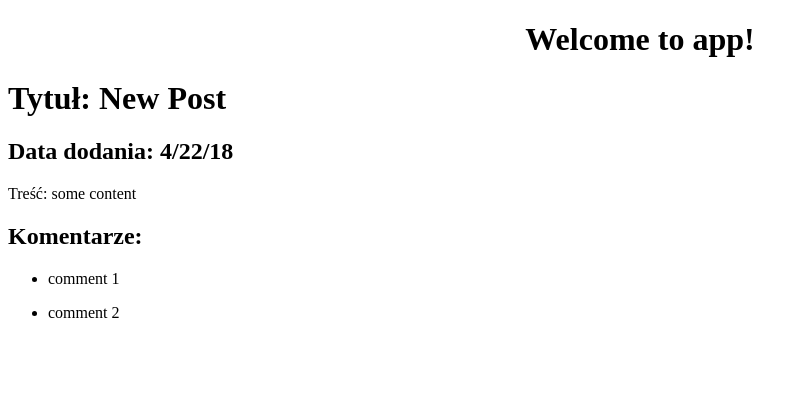
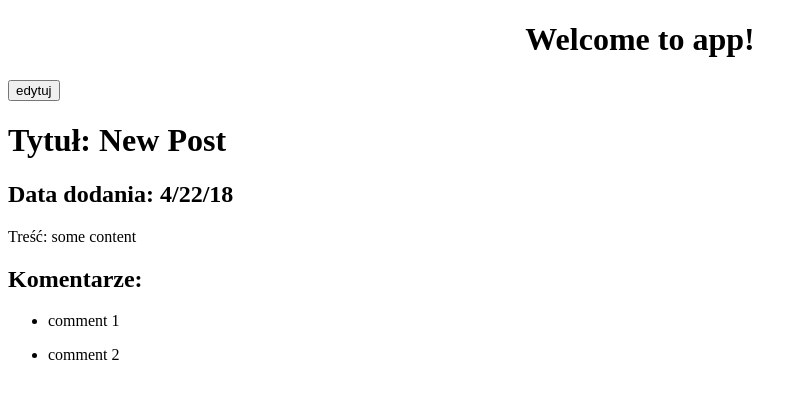
Before and after one commit to KruszekPL/PJA.S6.BIU.Lab, an Angular app in the folder Lab.03/blog-demo/: page / in a window 1280 px wide. Shown: the top 398 px of the page, without its empty margins (0-807 px from the left). Built offline with nearby package versions, Linux system fonts and the light colour scheme.

Commit message:
Task.04 completed - User interaction

```diff
--- a/Lab.03/blog-demo/src/app/app.module.ts
+++ b/Lab.03/blog-demo/src/app/app.module.ts
@@ -5,6 +5,7 @@ import { NgModule } from '@angular/core';
 import { AppComponent } from './app.component';
 import { BlogPostComponent } from './blog-post/blog-post.component';
 import { PostCommentComponent } from './post-comment/post-comment.component';
+import { FormsModule } from '@angular/forms';
 
 
 @NgModule({
@@ -14,7 +15,8 @@ import { PostCommentComponent } from './post-comment/post-comment.component';
     PostCommentComponent
   ],
   imports: [
-    BrowserModule
+    BrowserModule,
+    FormsModule
   ],
   providers: [],
   bootstrap: [AppComponent]
--- a/Lab.03/blog-demo/src/app/blog-post/blog-post.component.html
+++ b/Lab.03/blog-demo/src/app/blog-post/blog-post.component.html
@@ -1,4 +1,6 @@
-<h1>Tytuł: {{post.title}}</h1>
+<button (click)="toggleEditMode()">edytuj</button>
+<h1 *ngIf="!isInEditMode">Tytuł: {{post.title}}</h1>
+<input *ngIf="isInEditMode" type="text" [(ngModel)] = "post.title"/>
 <h2>Data dodania: {{post.date | date: 'shortDate'}}</h2>
 <span>Treść: {{post.content}}</span>
 <h2>Komentarze:</h2>
--- a/Lab.03/blog-demo/src/app/blog-post/blog-post.component.ts
+++ b/Lab.03/blog-demo/src/app/blog-post/blog-post.component.ts
@@ -6,10 +6,17 @@ import { BlogPost } from "./blog-post";
     templateUrl:'./blog-post.component.html'
 })
 export class BlogPostComponent{
+
+    isInEditMode = false;
+
     post = new BlogPost(
         "New Post",
         new Date(),
         "some content",
         ["comment 1", "comment 2"]
     );
+
+    toggleEditMode() : void {
+        this.isInEditMode = !this.isInEditMode;
+    }
 }
```
